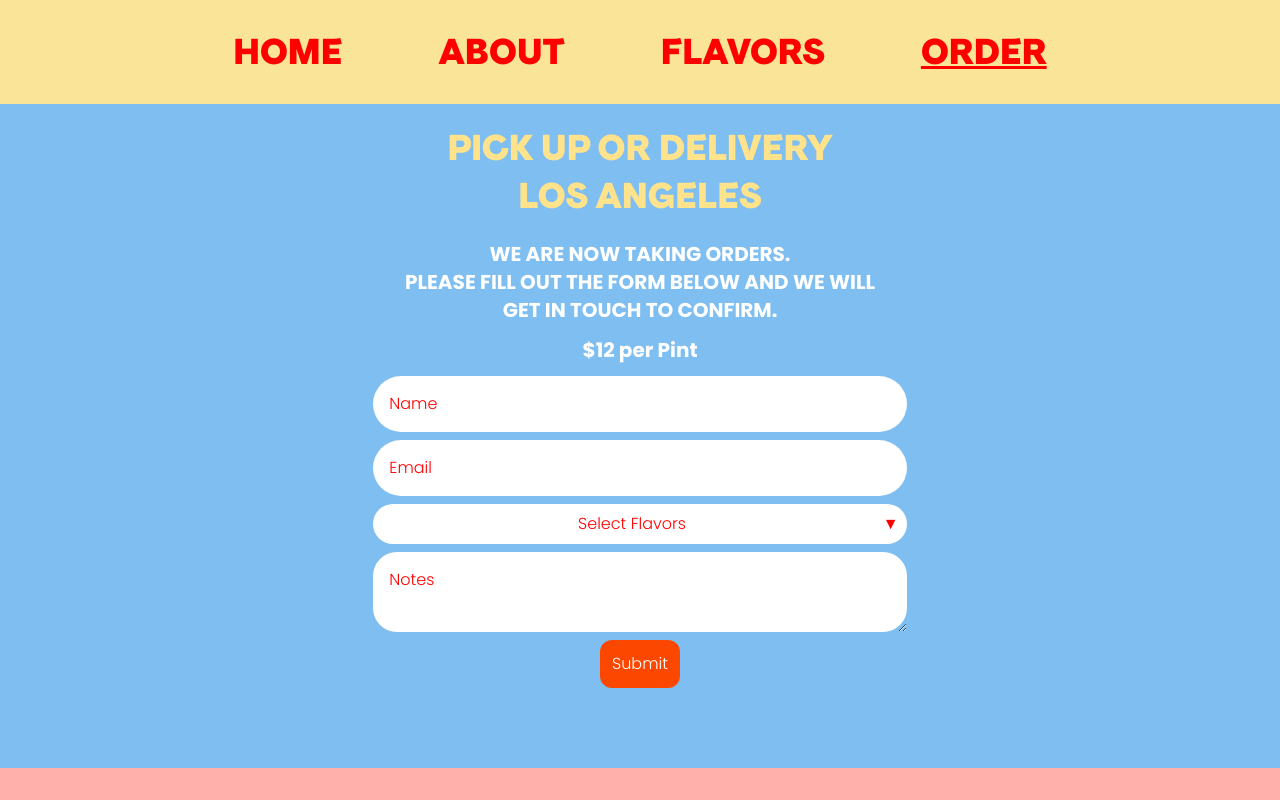
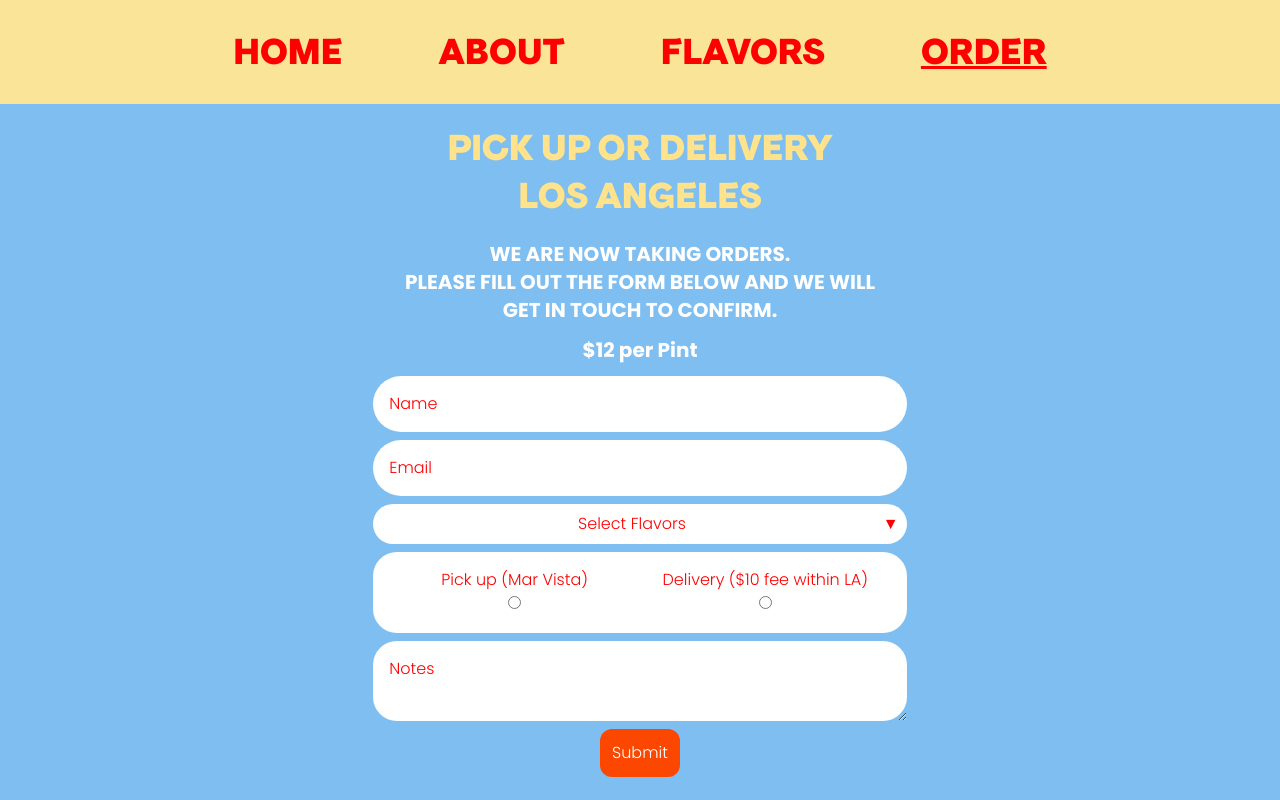
Before and after one commit to nmotamedi/SweetCuteCreamery, a React (Vite) app in the folder sweetcute/: page /order in a window 1280 px wide. Shown: the top 800 px of the page. Built offline with nearby package versions, Linux system fonts and the light colour scheme.

Commit message:
Added delivery pickup option to order

```diff
--- a/sweetcute/src/Pages/Order.tsx
+++ b/sweetcute/src/Pages/Order.tsx
@@ -11,6 +11,9 @@ export function Order() {
   const [name, setName] = useState("");
   const [email, setEmail] = useState("");
   const [notes, setNotes] = useState("");
+  const [pickUpDelivery, setPickUpDelivery] = useState<
+    "pickUp" | "delivery" | ""
+  >("");
   const [selectedFlavors, setSelectedFlavors] = useState<Map<string, number>>(
     new Map()
   );
@@ -74,6 +77,7 @@ export function Order() {
         selectedFlavors: JSON.stringify(Object.fromEntries(selectedFlavors)),
         name,
         email,
+        pickUpDelivery,
         notes,
       };
       emailjs
@@ -91,6 +95,7 @@ export function Order() {
       setName("");
       setEmail("");
       setNotes("");
+      setPickUpDelivery("");
       setSelectedFlavors(new Map());
     } catch (err) {
       alert(err);
@@ -166,6 +171,36 @@ export function Order() {
             )}
           </div>
 
+          <div className="bg-white  rounded-3xl p-4 w-full mb-2 placeholder:text-[#FF0000] flex">
+            <div className="basis-1/2">
+              <h2>Pick up (Mar Vista)</h2>
+              <input
+                type="radio"
+                name="Pick Up"
+                value="pickUp"
+                checked={pickUpDelivery === "pickUp"}
+                onChange={() =>
+                  setPickUpDelivery(pickUpDelivery === "pickUp" ? "" : "pickUp")
+                }
+              />
+            </div>
+            <div className="basis-1/2">
+              <h2>Delivery ($10 fee within LA)</h2>
+              <input
+                type="radio"
+                name="Delivery"
+                value="delivery"
+                className="bg-white  rounded-full p-4 w-full mb-2 placeholder:text-[#FF0000]"
+                checked={pickUpDelivery === "delivery"}
+                onChange={() =>
+                  setPickUpDelivery(
+                    pickUpDelivery === "delivery" ? "" : "delivery"
+                  )
+                }
+              />
+            </div>
+          </div>
+
           <textarea
             className="bg-white  rounded-3xl p-4 w-full placeholder:text-[#FF0000]"
             name="notes"
```
